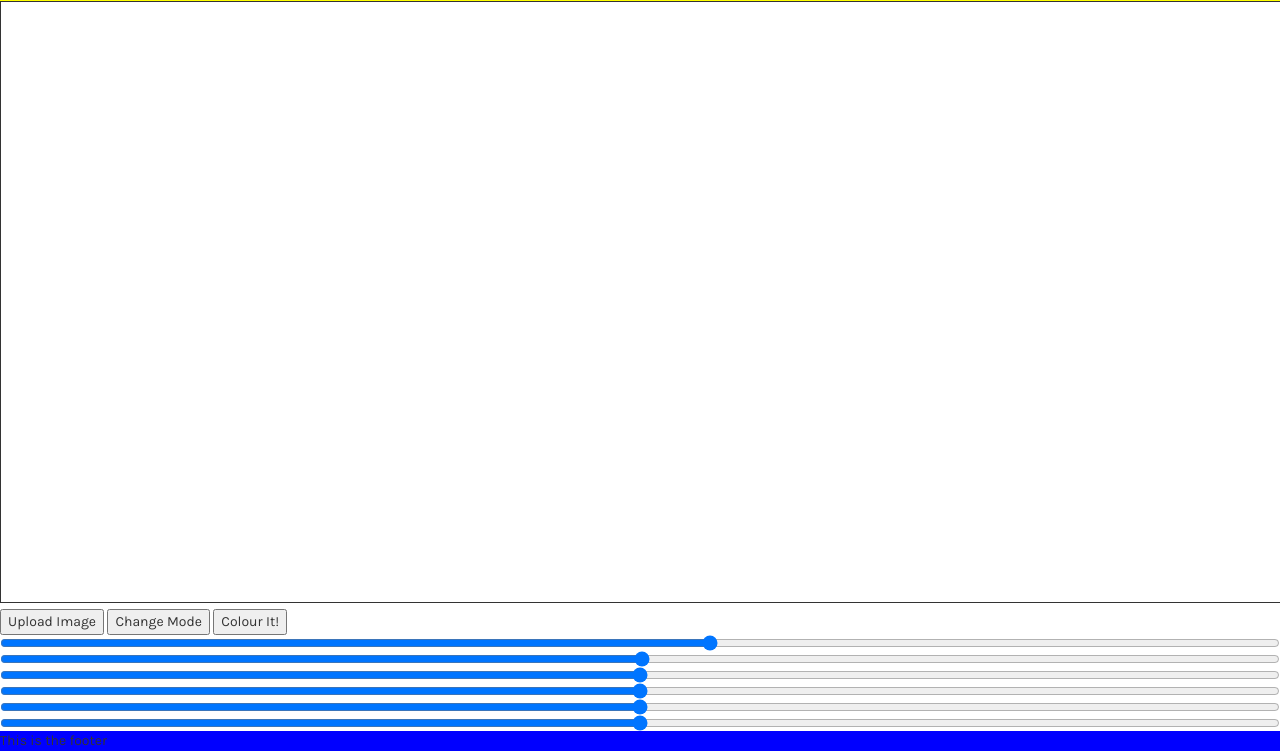
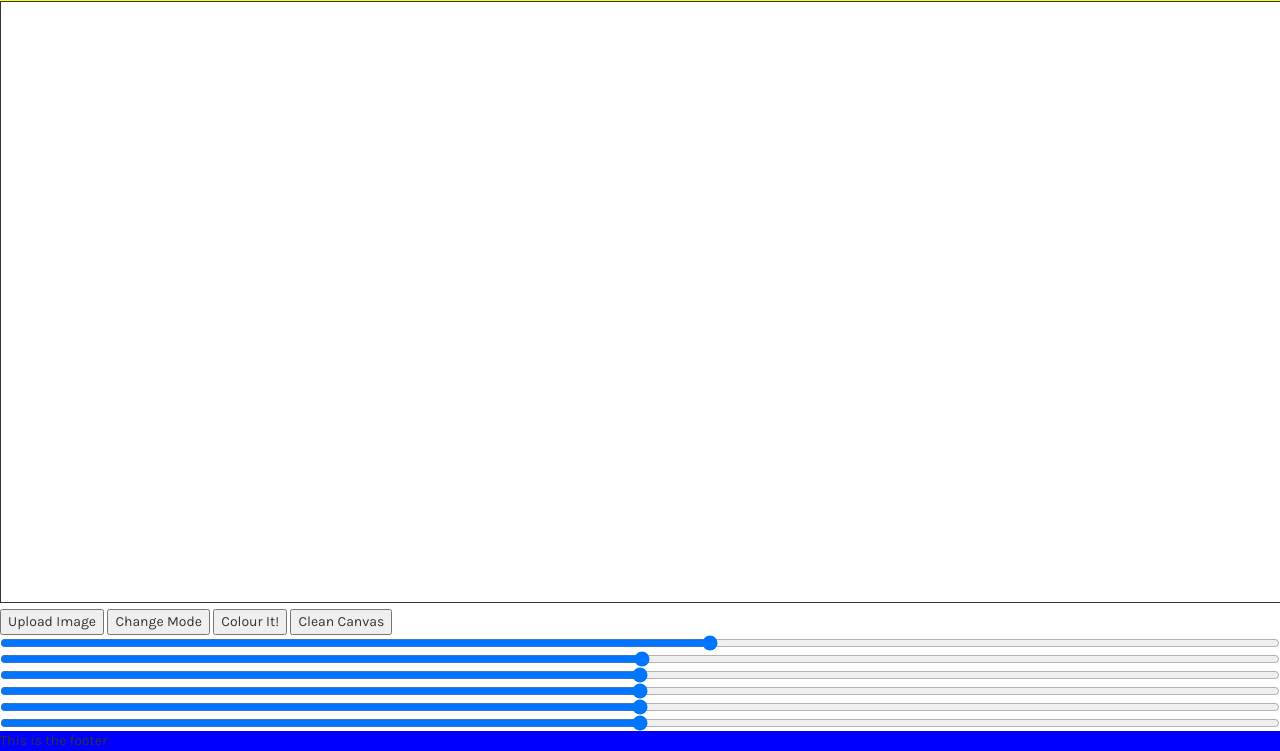
Before and after one commit to poppindouble/Angelhack, a plain HTML site: page WebApp/index.html in a window 1280 px wide. Shown: the part 49-800 px from the top of the page. Drawn offline with Linux system fonts and the light colour scheme.

Commit message:
Added a button for clearing canvas

```diff
--- a/WebApp/index.html
+++ b/WebApp/index.html
@@ -24,6 +24,7 @@
 
 	<button type="button" onclick="changeMode()">Change Mode</button>
 	<button type="button" onclick="saveImageClicked()">Colour It!</button>
+	<button type="button" onclick="clearCanvas()">Clean Canvas</button>
 
 
 	<input type='range' min='1' max='10' step='1' onchange="changeThickness(this.value)" />
--- a/WebApp/test.js
+++ b/WebApp/test.js
@@ -90,6 +90,14 @@ function erase(x, y, pressed) {
 	}
 }
 
+function clearCanvas() {
+	ctx.clearRect(0, 0, ctx.canvas.width, ctx.canvas.height);
+	ctx.beginPath();
+	ctx.rect(0, 0, 1500, 600);
+	ctx.fillStyle = 'white';
+	ctx.fill();
+}
+
 // function doCanvas() {
 //     /* draw something */
 //     ctx.fillStyle = '#f90';
```
